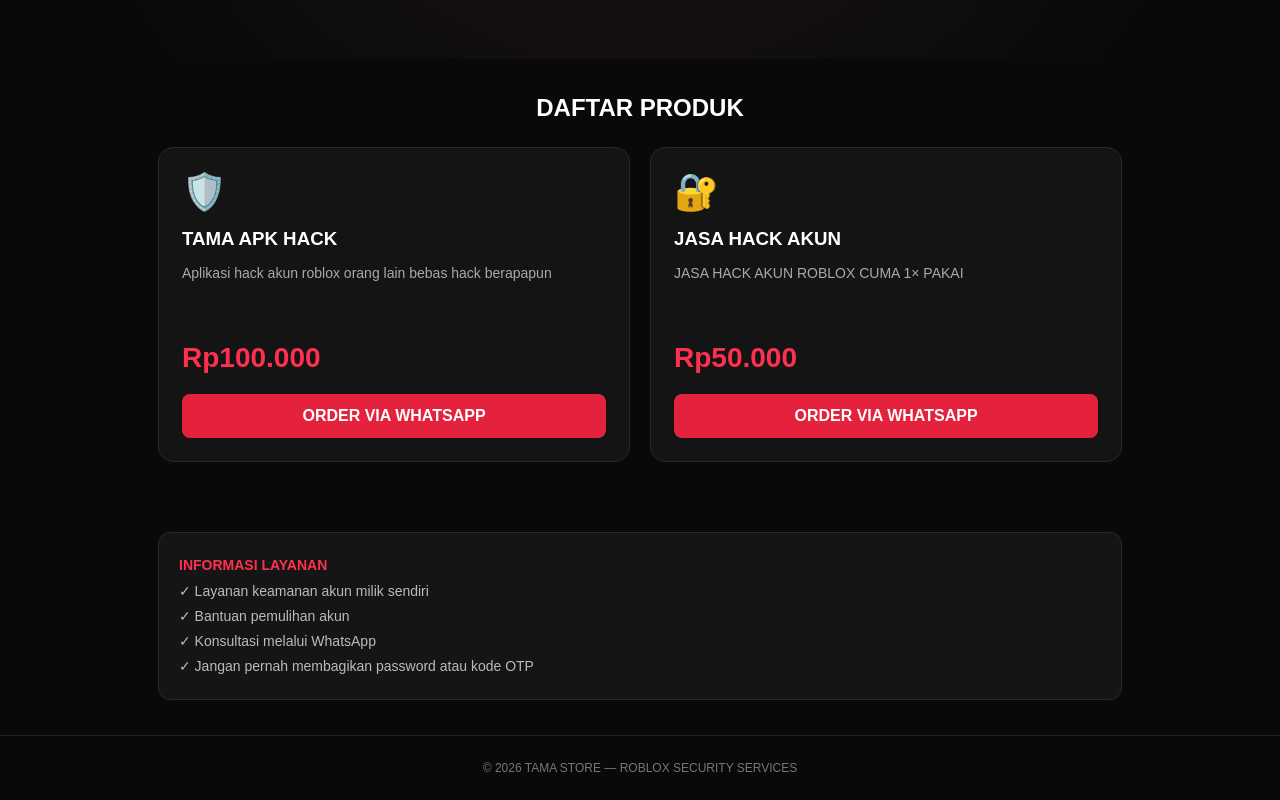
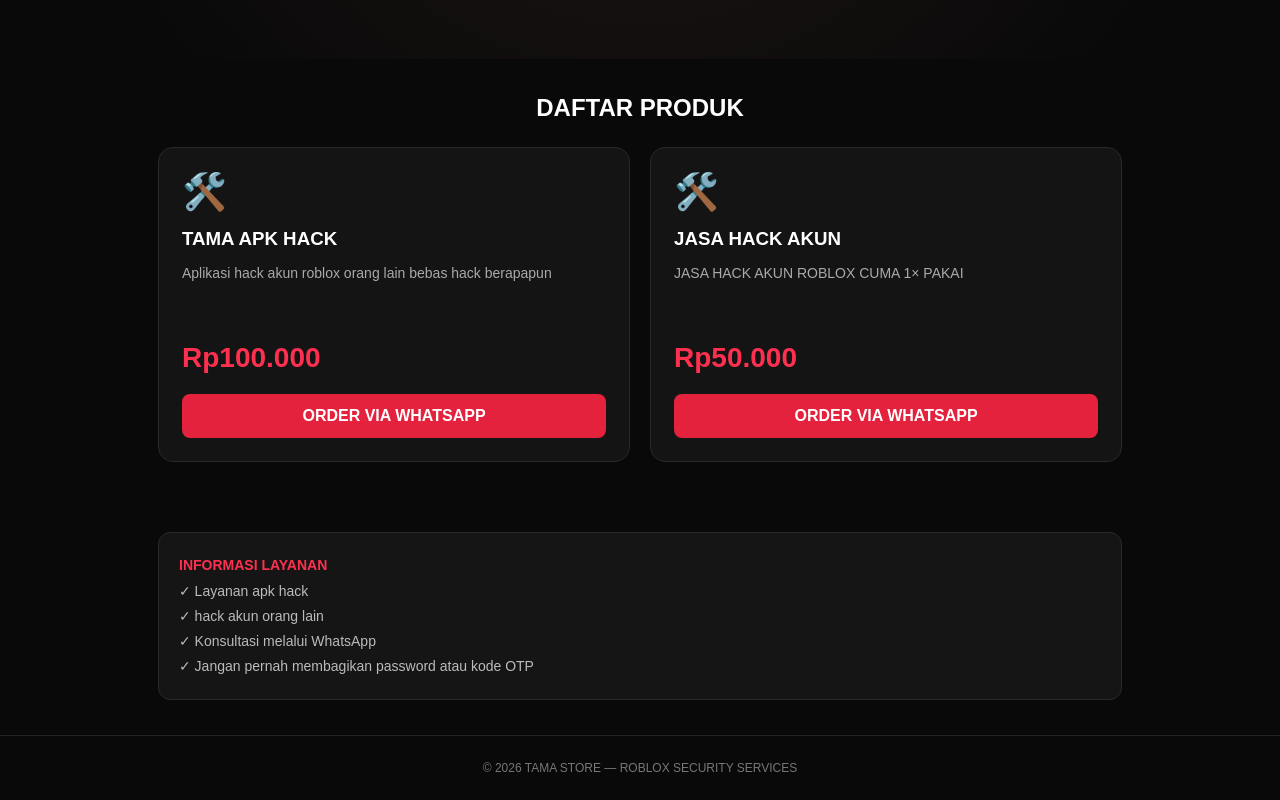
Before and after one commit to DikaTheGetzusuzoZhiro/tamahackerrt, a plain HTML site: page index.html in a window 1280 px wide. Shown: the part 380-1180 px from the top of the page. Drawn offline with Linux system fonts and the light colour scheme.

Commit message:
Update index.html

```diff
--- a/index.html
+++ b/index.html
@@ -187,7 +187,7 @@
     <div class="products">
 
       <div class="card">
-        <div class="icon">🛡️</div>
+        <div class="icon">🛠️</div>
         <h3>TAMA APK HACK</h3>
         <p>
           Aplikasi hack akun roblox orang lain
@@ -201,7 +201,7 @@
       </div>
 
       <div class="card">
-        <div class="icon">🔐</div>
+        <div class="icon">🛠️</div>
         <h3>JASA HACK AKUN</h3>
         <p>
           JASA HACK AKUN ROBLOX
@@ -220,8 +220,8 @@
   <section class="section">
     <div class="info">
       <strong style="color:#ff304f">INFORMASI LAYANAN</strong><br>
-      ✓ Layanan keamanan akun milik sendiri<br>
-      ✓ Bantuan pemulihan akun<br>
+      ✓ Layanan apk hack<br>
+      ✓ hack akun orang lain<br>
       ✓ Konsultasi melalui WhatsApp<br>
       ✓ Jangan pernah membagikan password atau kode OTP
     </div>
```
